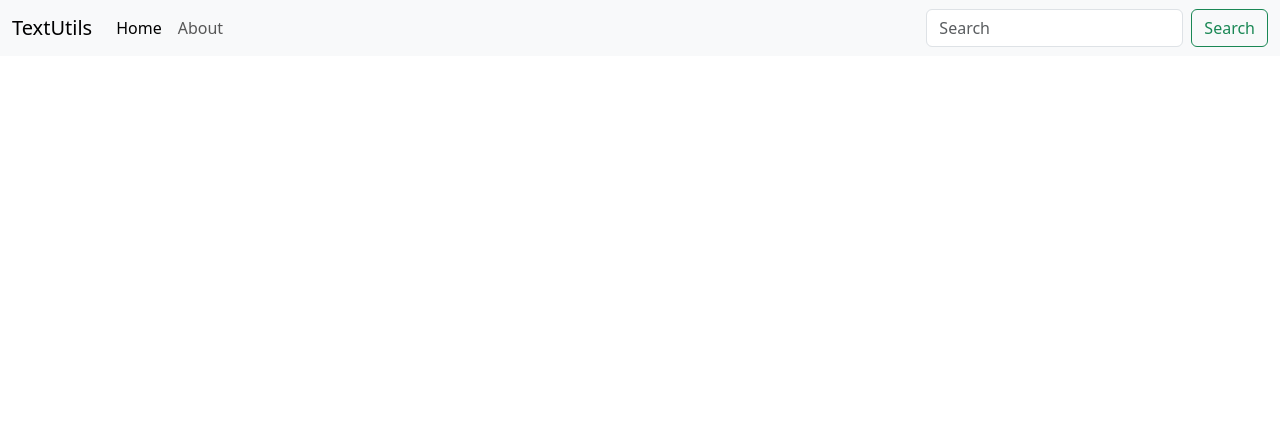
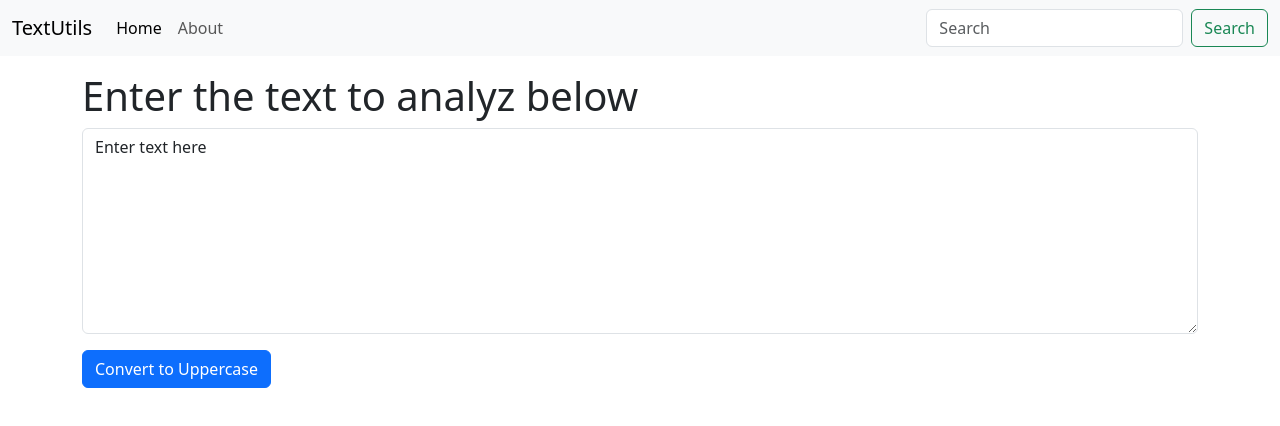
Before and after one commit to abhayanigam/React_Practice_Projects, a React (Create React App) app in the folder practice/: page / in a window 1280 px wide. Shown: the top 426 px of the page. Built offline with nearby package versions, Linux system fonts and the light colour scheme.

Commit message:
"Tut for state and getting text to uppercase output"

```diff
--- a/practice/module1.mjs
+++ /dev/null
@@ -1,4 +0,0 @@
-import ui, { a } from "./module2.mjs";
-
-console.log(ui);
-console.log(a);
--- a/practice/module2.mjs
+++ /dev/null
@@ -1,5 +0,0 @@
-const a = "Abhaya";
-const b = "Vedanshi";
-
-export default b; // Default variable and this name can be diffrent in the file where you gonna use it
-export { a }; // use the same name where you gonna use it
--- a/practice/src/App.js
+++ b/practice/src/App.js
@@ -1,51 +1,15 @@
 import "./App.css";
+import Navbar from "./components/Navbar";
+import TextForm from "./components/TextFrom";
 
 function App() {
   return (
     <>
-      <nav className="navbar navbar-expand-lg bg-body-tertiary">
-        <div className="container-fluid">
-          <a className="navbar-brand" href="/">
-            TextUtils
-          </a>
-          <button
-            className="navbar-toggler"
-            type="button"
-            data-bs-toggle="collapse"
-            data-bs-target="#navbarSupportedContent"
-            aria-controls="navbarSupportedContent"
-            aria-expanded="false"
-            aria-label="Toggle navigation"
-          >
-            <span className="navbar-toggler-icon"></span>
-          </button>
-          <div className="collapse navbar-collapse" id="navbarSupportedContent">
-            <ul className="navbar-nav me-auto mb-2 mb-lg-0">
-              <li className="nav-item">
-                <a className="nav-link active" aria-current="page" href="/">
-                  Home
-                </a>
-              </li>
-              <li className="nav-item">
-                <a className="nav-link" href="/">
-                  About
-                </a>
-              </li>
-            </ul>
-            <form className="d-flex" role="search">
-              <input
-                className="form-control me-2"
-                type="search"
-                placeholder="Search"
-                aria-label="Search"
-              />
-              <button className="btn btn-outline-success" type="submit">
-                Search
-              </button>
-            </form>
-          </div>
-        </div>
-      </nav>
+      <Navbar title="TextUtils" about="About" home="Home" />
+      {/* <Navbar /> --> For Default Value*/}
+      <div className="container my-3">
+        <TextForm heading="Enter the text to analyz below" />
+      </div>
     </>
   );
 }
--- /dev/null
+++ b/practice/src/components/Navbar.js
@@ -0,0 +1,65 @@
+// For react based component type-> rfc then hit enter
+
+import React from "react";
+import PropTypes from "prop-types";
+
+export default function Navbar(props) {
+  return (
+    <nav className="navbar navbar-expand-lg bg-body-tertiary">
+      <div className="container-fluid">
+        <a className="navbar-brand" href="/">
+          {props.title}
+        </a>
+        <button
+          className="navbar-toggler"
+          type="button"
+          data-bs-toggle="collapse"
+          data-bs-target="#navbarSupportedContent"
+          aria-controls="navbarSupportedContent"
+          aria-expanded="false"
+          aria-label="Toggle navigation"
+        >
+          <span className="navbar-toggler-icon"></span>
+        </button>
+        <div className="collapse navbar-collapse" id="navbarSupportedContent">
+          <ul className="navbar-nav me-auto mb-2 mb-lg-0">
+            <li className="nav-item">
+              <a className="nav-link active" aria-current="page" href="/">
+                {props.home}
+              </a>
+            </li>
+            <li className="nav-item">
+              <a className="nav-link" href="/">
+                {props.about}
+              </a>
+            </li>
+          </ul>
+          <form className="d-flex" role="search">
+            <input
+              className="form-control me-2"
+              type="search"
+              placeholder="Search"
+              aria-label="Search"
+            />
+            <button className="btn btn-outline-success" type="submit">
+              Search
+            </button>
+          </form>
+        </div>
+      </div>
+    </nav>
+  );
+}
+
+// Check for expecting only string type only
+Navbar.propTypes = {
+  title: PropTypes.string.isRequired,
+  home: PropTypes.string.isRequired,
+  about: PropTypes.string.isRequired,
+};
+
+Navbar.defaultProps = {
+  title: "Your Title",
+  home: "Your Home",
+  about: "Your About",
+};
--- /dev/null
+++ b/practice/src/components/TextFrom.js
@@ -0,0 +1,34 @@
+import React, { useState } from "react";
+
+export default function TextForm(props) {
+  const handleUpClick = () => {
+    let newText = text.toUpperCase();
+    setText(newText);
+  };
+
+  const handleOnChange = (event) => {
+    // console.log("On change");
+    setText(event.target.value);
+  };
+
+  const [text, setText] = useState("Enter text here");
+  // text = "new text"; // Wrong way to change the state
+  // setText("new text"); // Correct way to change the state
+  return (
+    <div>
+      <h1>{props.heading}</h1>
+      <div className="mb-3">
+        <textarea
+          className="form-control"
+          value={text}
+          onChange={handleOnChange}
+          id="myBox"
+          rows="8"
+        ></textarea>
+      </div>
+      <button className="btn btn-primary" onClick={handleUpClick}>
+        Convert to Uppercase
+      </button>
+    </div>
+  );
+}
```
